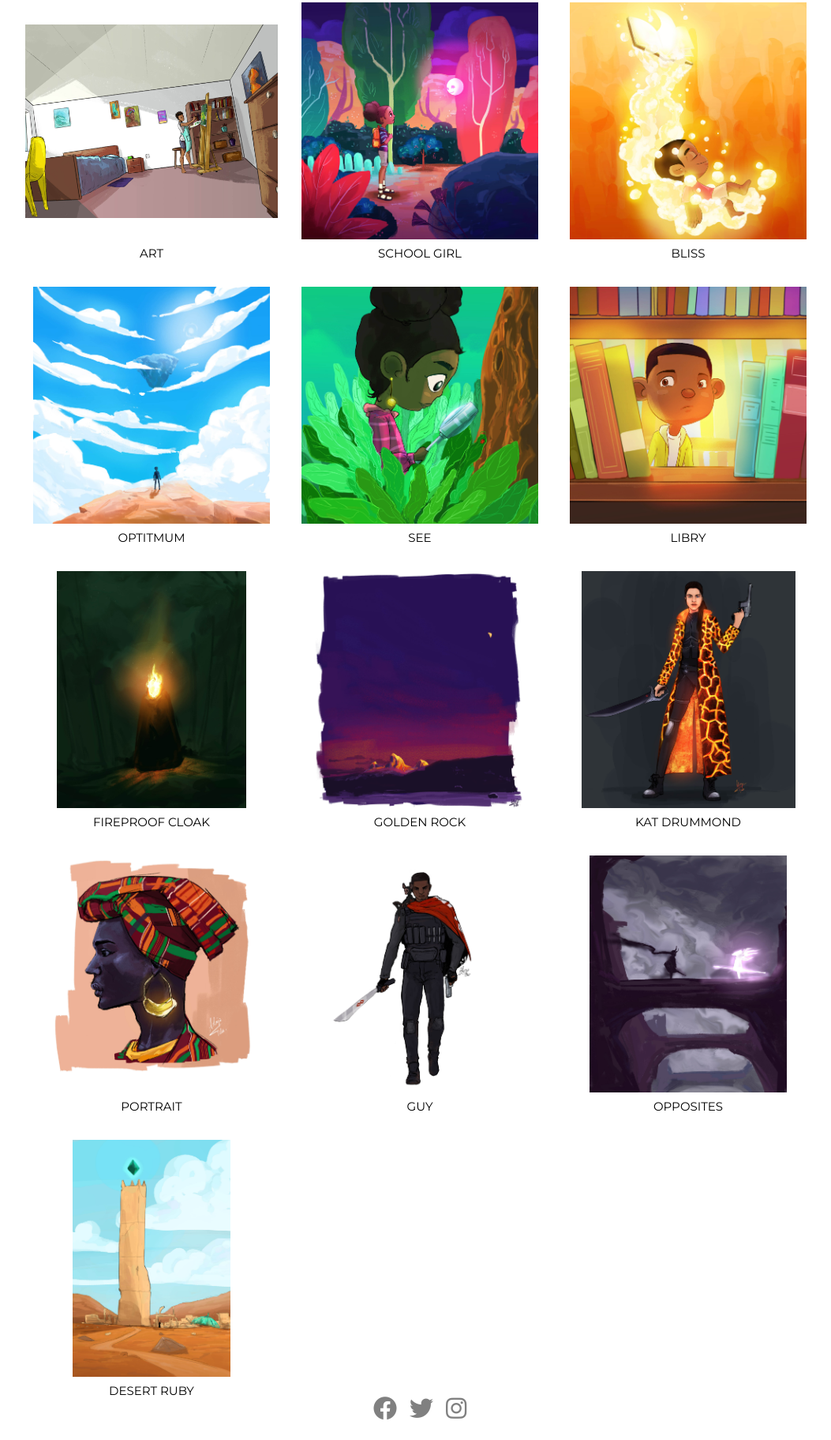
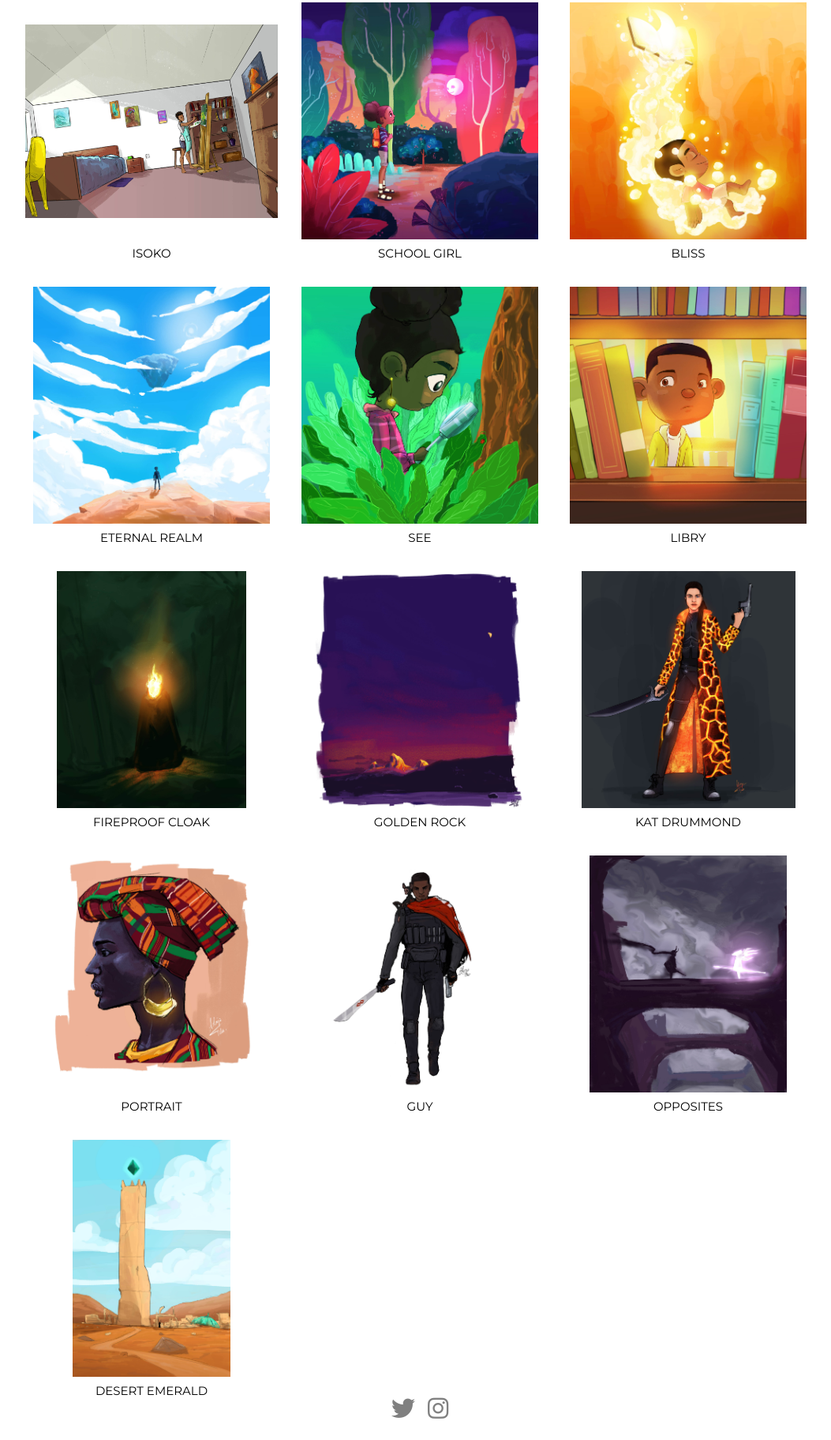
Before and after one commit to Igwe0001/Adeojo, a plain HTML site: page index.html in a window 1280 px wide. Shown: the part 1227-3050 px from the top of the page at 79% size, without its empty margins (108-1161 px from the left). Drawn offline with Linux system fonts and the light colour scheme.

Commit message:
made changes

```diff
--- a/index.html
+++ b/index.html
@@ -82,7 +82,7 @@
             </div>
             <div class="image img10">
                 <!-- <img class="image" loading="lazy" src="/ade/img10.jpg" alt=""> -->
-                <div class="title"><a href="#">Art</a></div>
+                <div class="title"><a href="#">Isoko</a></div>
             </div>
             <div class="image img11">
                 <!-- <img class="image" loading="lazy" src="/ade/img11.jpg" alt=""> -->
@@ -94,7 +94,7 @@
             </div>
             <div class="image img13">
                 <!-- <img class="image" loading="lazy" src="/ade/img13.jpg" alt=""> -->
-                <div class="title"><a href="#">Optitmum</a></div>
+                <div class="title"><a href="#">Eternal Realm</a></div>
             </div>
             <div class="image img14">
                 <!-- <img class="image" loading="lazy" src="/ade/img14.jpg" alt=""> -->
@@ -130,16 +130,16 @@
             </div>
             <div class="image img22">
                 <!-- <img class="image" loading="lazy" src="/ade/img22.jpg" alt=""> -->
-                <div class="title"><a href="#">Desert ruby</a></div>
+                <div class="title"><a href="#">Desert emerald</a></div>
             </div>
         </section>
     </main>
     <footer>
         <div class="socials">
             <ul>
-                <li><a href=""><i class="fa-brands fa-facebook fa-2x"></i></a></li>
-                <li><a href=""><i class="fa-brands fa-twitter fa-2x"></i></a></li>
-                <li><a href=""><i class="fa-brands fa-instagram fa-2x"></i></a></li>
+                <!-- <li><a href=""><i class="fa-brands fa-facebook fa-2x"></i></a></li> -->
+                <li><a href="https://www.twitter.com/aitolu"><i class="fa-brands fa-twitter fa-2x"></i></a></li>
+                <li><a href="https://www.instagram.com/aitolu"><i class="fa-brands fa-instagram fa-2x"></i></a></li>
             </ul>
         </div>
     </footer>
--- a/sass/_variables.scss
+++ b/sass/_variables.scss
@@ -1,10 +1,9 @@
-
 // Color
 
 $Background-color: #fff;
-$nav-background: #FF4500;
-$close-color: #DBF2FF;
-$media-color: #86AEE1;
+$nav-background: #ff4500;
+$close-color: #dbf2ff;
+$media-color: #86aee1;
 $text-color: #000;
 $text-invert: #fff;
 $blender: grey;
@@ -13,11 +12,11 @@ $transparency: rgba(0, 0, 0, 0.98);
 
 // Fonts
 
-$Mont: 'Montserrat', sans-serif;
+$Mont: "Montserrat", sans-serif;
 $Arial: Arial, Helvetica, sans-serif;
 
 @media (prefers-color-scheme: dark) {
-    $Background-color: #000;
-    $text-color: #fff;
-    $text-invert: #000;
+  $Background-color: #000;
+  $text-color: #fff;
+  $text-invert: #000;
 }
```
Also changed, not shown: htmlpages/about.html (+3 -3 lines), css/main.css, sass/main.scss (line endings or trailing spaces).
